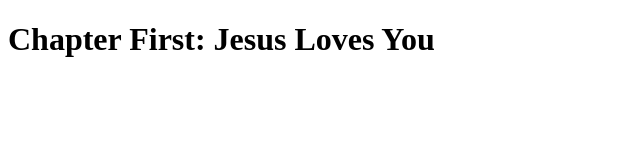
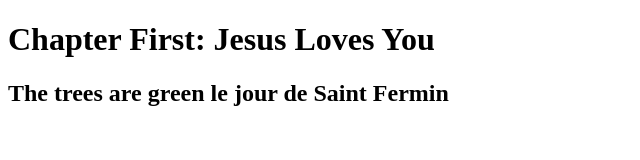
Before and after one commit to posada-xabier/sharezza, a plain HTML site: page index.html in a window 1280 px wide. Shown: the whole page, without its empty margins (0-640 px from the left). Drawn offline with Linux system fonts and the light colour scheme.

Commit message:
Update index.html
subtitle  1.2  the trees ...

```diff
--- a/index.html
+++ b/index.html
@@ -7,5 +7,7 @@
   <body>
    <h1> Chapter First: Jesus Loves You  </h1>
 
+   <h2> The trees are green le jour de Saint Fermin </h2>
+
   </body>
 </html>
```
